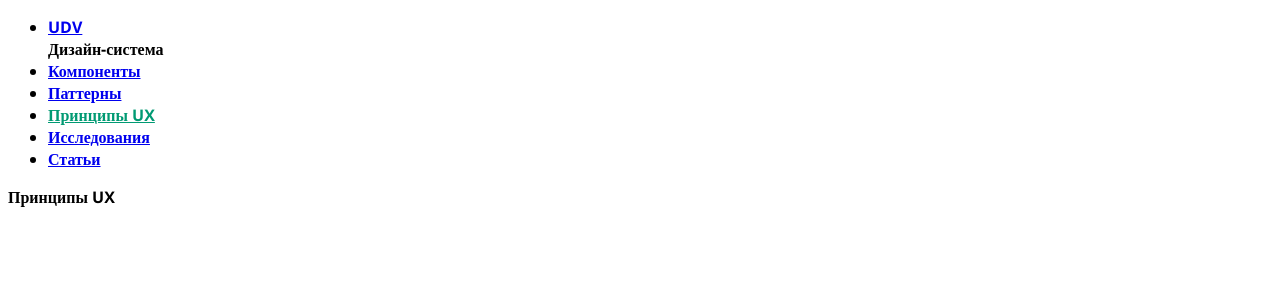
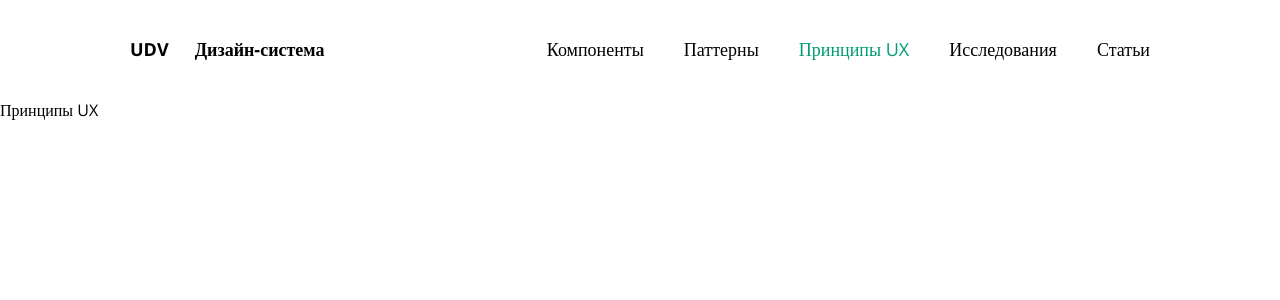
Before and after one commit to MakzaR/udv-design-system, a React (Create React App) app: page /ux in a window 1280 px wide. Shown: the top 300 px of the page. Built offline with nearby package versions, Linux system fonts and the light colour scheme.

Commit message:
styled navbar

```diff
--- a/src/App.css
+++ b/src/App.css
@@ -1,8 +1,7 @@
 @import url('https://fonts.googleapis.com/css2?family=Open+Sans:wght@400;700&display=swap');
 body
 {
-  /*background-color: #302E2E;*/
+  margin: 0;
+  padding: 0;
   font-family: 'Open Sans';
-  font-style: normal;
-  font-weight: 600;  /* semi-bold; */
 }
--- /dev/null
+++ b/src/components/Navbar.css
@@ -0,0 +1,74 @@
+.navbar {
+    display: grid;
+    grid-template-areas: "name menu";
+    padding: 37px 130px 37px 130px;
+    font-size: 18px;
+    line-height: 25px;
+    background-color: transparent;
+}
+
+.navbar.theme-light {
+    --color-logo: #000000;
+    --color-system_name: #626262;
+    --color-item: #302E2E;
+}
+.navbar.theme-dark {
+    --color-logo: #00D29D;
+    --color-system_name: #BEBEBE;
+    --color-item: #DFDFDF;
+}
+
+.navbar.grey {
+    background-color: #EDEDED;
+    padding-left: 30px;
+}
+
+.name {
+    grid-area: name;
+    display: flex;
+    justify-content: start;
+    font-weight: bolder;
+}
+
+.logo {
+    text-decoration: none;
+    padding-right: 26px;
+    color: var(--color-logo);
+}
+
+/*.logo.green {*/
+/*    color: #00D29D;*/
+/*}*/
+
+.system_name {
+    color: var(--color-system_name);
+}
+
+/*.system_name.light {*/
+/*    color: #BEBEBE;*/
+/*}*/
+
+.menu {
+    grid-area: menu;
+    display: flex;
+    justify-content: flex-end;
+}
+
+.item {
+    text-decoration: none;
+    margin-left: 40px;
+    font-weight: 400;
+    color: var(--color-item);
+}
+
+/*.item.light {*/
+/*    color: #DFDFDF;*/
+/*}*/
+
+.activeLink {
+    color: #009A73;
+}
+
+.activeLink.components {
+    color: #00B98A;
+}
--- a/src/components/Navbar.js
+++ b/src/components/Navbar.js
@@ -1,34 +1,52 @@
-import React from "react";
-import {NavLink} from "react-router-dom";
+import React, {useState, useEffect} from "react";
+import {NavLink, useLocation} from "react-router-dom";
 
-import styles from "./Navbar.module.css"
+import "./Navbar.css"
 
 export default function Navbar() {
+    const location = useLocation();
+    const {pathname} = location;
+    const currentPage = pathname.split("/")[1];
+
+    console.log(document.documentElement.className)
+
     return (
-        <div>
-            <ul>
-                <li className="menu_item">
-                    <NavLink to='/home' activeClassName={styles.activeLink}>
-                        <div className={styles.logo}>UDV</div>
-                    </NavLink>
-                    Дизайн-система
-                </li>
-                <li className="menu_item">
-                    <NavLink to='/components' activeClassName={styles.activeLink}>Компоненты</NavLink>
-                </li>
-                <li className="menu_item">
-                    <NavLink to='/patterns'  activeClassName={styles.activeLink}>Паттерны</NavLink>
-                </li>
-                <li className="menu_item">
-                    <NavLink to='/ux' activeClassName={styles.activeLink}>Принципы UX</NavLink>
-                </li>
-                <li className="menu__item">
-                    <NavLink to='/research' activeClassName={styles.activeLink}>Исследования</NavLink>
-                </li>
-                <li className="menu__item">
-                    <NavLink to='/articles' activeClassName={styles.activeLink}>Статьи</NavLink>
-                </li>
-            </ul>
+        <div className={currentPage === "components" ? "navbar grey" : "navbar"}>
+            <div className="name">
+                <NavLink to='/home' className="logo">UDV</NavLink>
+                <span className="system_name">Дизайн-система</span>
+            </div>
+            <div className="menu">
+                <NavLink to='/components' className="item"
+                         activeClassName="activeLink components">Компоненты</NavLink>
+                <NavLink to='/patterns' className="item"
+                         activeClassName="activeLink">Паттерны</NavLink>
+                <NavLink to='/ux' className="item"
+                         activeClassName="activeLink">Принципы UX</NavLink>
+                <NavLink to='/research' className="item"
+                         activeClassName="activeLink">Исследования</NavLink>
+                <NavLink to='/articles' className="item"
+                         activeClassName="activeLink">Статьи</NavLink>
+            </div>
         </div>
+
+        // <div className={styles.navbar}>
+        //     <div className={styles.name}>
+        //         <NavLink to='/home' className={styles.logo}>UDV</NavLink>
+        //         <span className={styles.system_name}>Дизайн-система</span>
+        //     </div>
+        //     <div className={styles.menu}>
+        //         <NavLink to='/components' className={styles.item}
+        //                  activeClassName={styles.activeLink}>Компоненты</NavLink>
+        //         <NavLink to='/patterns' className={styles.item}
+        //                  activeClassName={styles.activeLink}>Паттерны</NavLink>
+        //         <NavLink to='/ux' className={styles.item}
+        //                  activeClassName={styles.activeLink}>Принципы UX</NavLink>
+        //         <NavLink to='/research' className={styles.item}
+        //                  activeClassName={styles.activeLink}>Исследования</NavLink>
+        //         <NavLink to='/articles' className={styles.item}
+        //                  activeClassName={styles.activeLink}>Статьи</NavLink>
+        //     </div>
+        // </div>
     )
 }
--- a/src/components/Navbar.module.css
+++ /dev/null
@@ -1,11 +0,0 @@
-logo
-{
-    color: #BEBEBE;
-    font-size: 18px;
-    margin-left: -3px;
-    line-height: 25px;
-}
-
-.activeLink {
-    color: #009A73;
-}
--- a/src/components/pages/Home/Home.js
+++ b/src/components/pages/Home/Home.js
@@ -1,10 +1,12 @@
 import React from "react";
 import Navbar from "../../Navbar";
+
+import styles from "./Home.module.css"
 
 export default function Home() {
 
     return (
-        <div>
+        <div className={styles.dark_background}>
             <Navbar/>
             Главная страница
         </div>
--- a/src/components/pages/Home/Home.module.css
+++ b/src/components/pages/Home/Home.module.css
@@ -0,0 +1,4 @@
+.dark_background {
+    background-color: #302E2E;
+    min-height: 100vh;
+}
```
